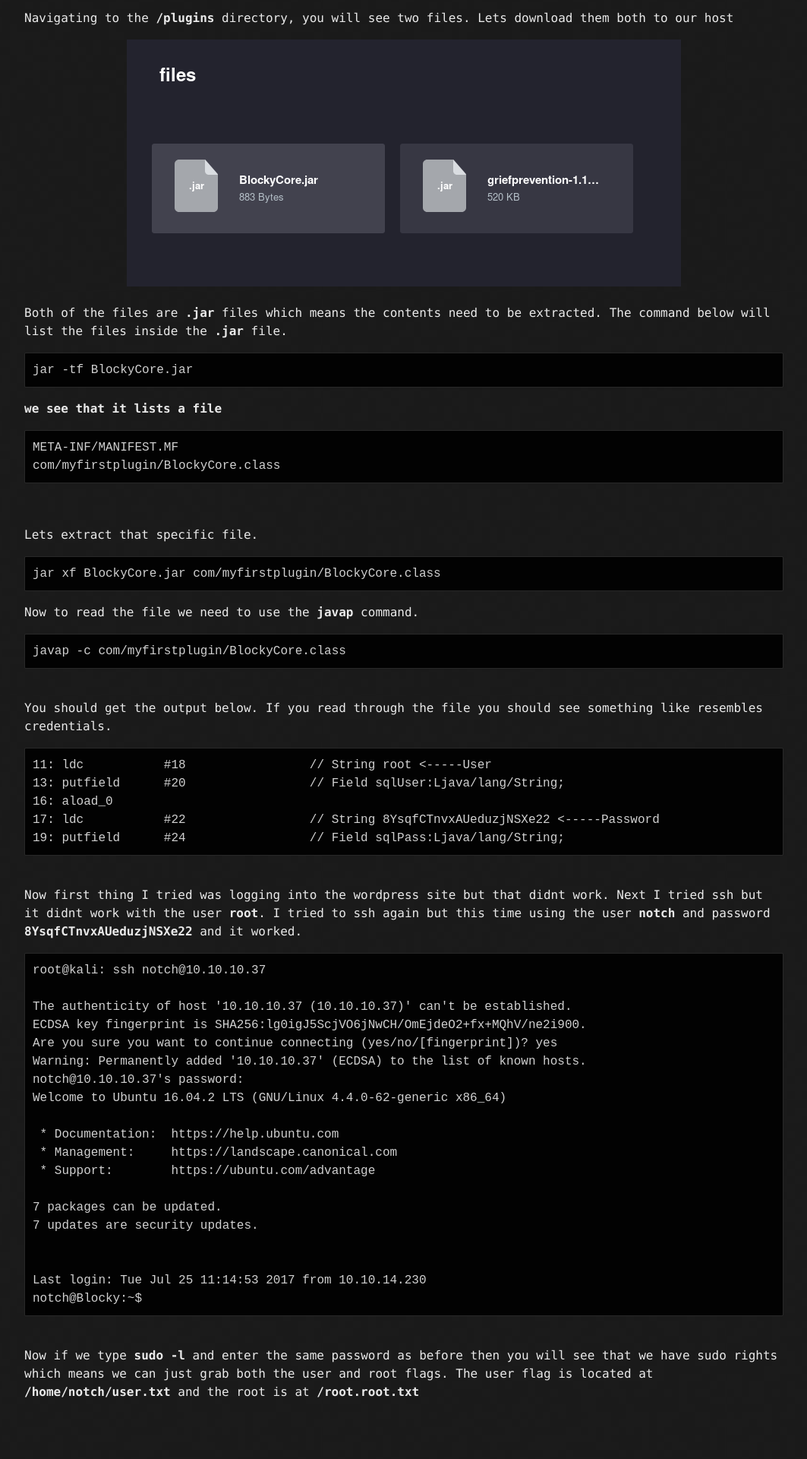
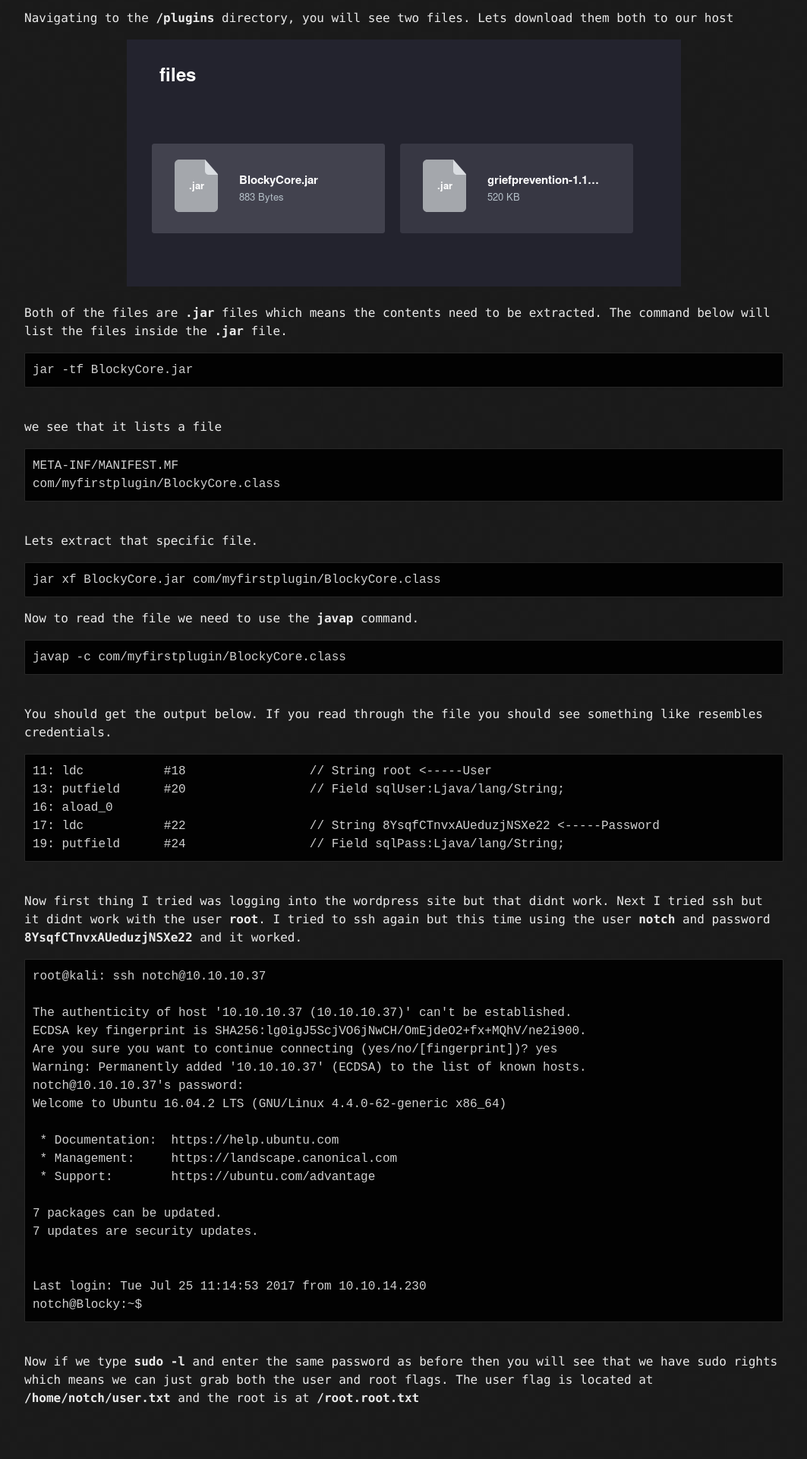
Before and after one commit to b4cksp4c3/b4cksp4c3.github.io, a Jekyll site: the page built from htb/writeups/blocky.md, in a window 1280 px wide. Shown: the part 2277-4197 px from the top of the page at 76% size, without its empty margins (108-1171 px from the left). Built offline with Jekyll 4.4.1, drawn with Linux system fonts in a browser that asks for light colours; our own code applies the rules of GitHub Pages for plain Markdown files.

Commit message:
fix typo

````diff
--- a/htb/writeups/blocky.md
+++ b/htb/writeups/blocky.md
@@ -74,14 +74,13 @@ Both of the files are <b>.jar</b> files which means the contents need to be extr
 ```
 jar -tf BlockyCore.jar
 ```
-<b>
+<br>
 we see that it lists a file
 ```
 META-INF/MANIFEST.MF
 com/myfirstplugin/BlockyCore.class
 ```
 <br>
-
 Lets extract that specific file.
 ```
 jar xf BlockyCore.jar com/myfirstplugin/BlockyCore.class
````
